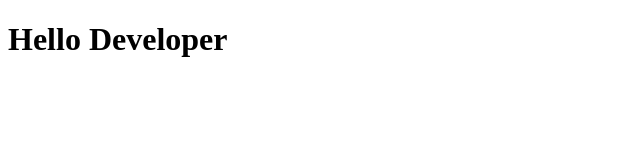
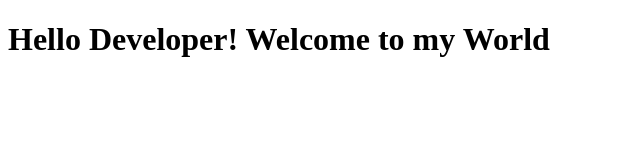
Before and after one commit to jugalfas/Web-Develope, a plain HTML site: page site/index.html in a window 1280 px wide. Shown: the whole page, without its empty margins (0-640 px from the left). Drawn offline with Linux system fonts and the light colour scheme.

Commit message:
small addition to content

```diff
--- a/site/index.html
+++ b/site/index.html
@@ -4,6 +4,6 @@
 	<title>Hello Developer</title>
 </head>
 <body>
-<h1>Hello Developer</h1>
+<h1>Hello Developer! Welcome to my World</h1>
 </body>
 </html>
```
